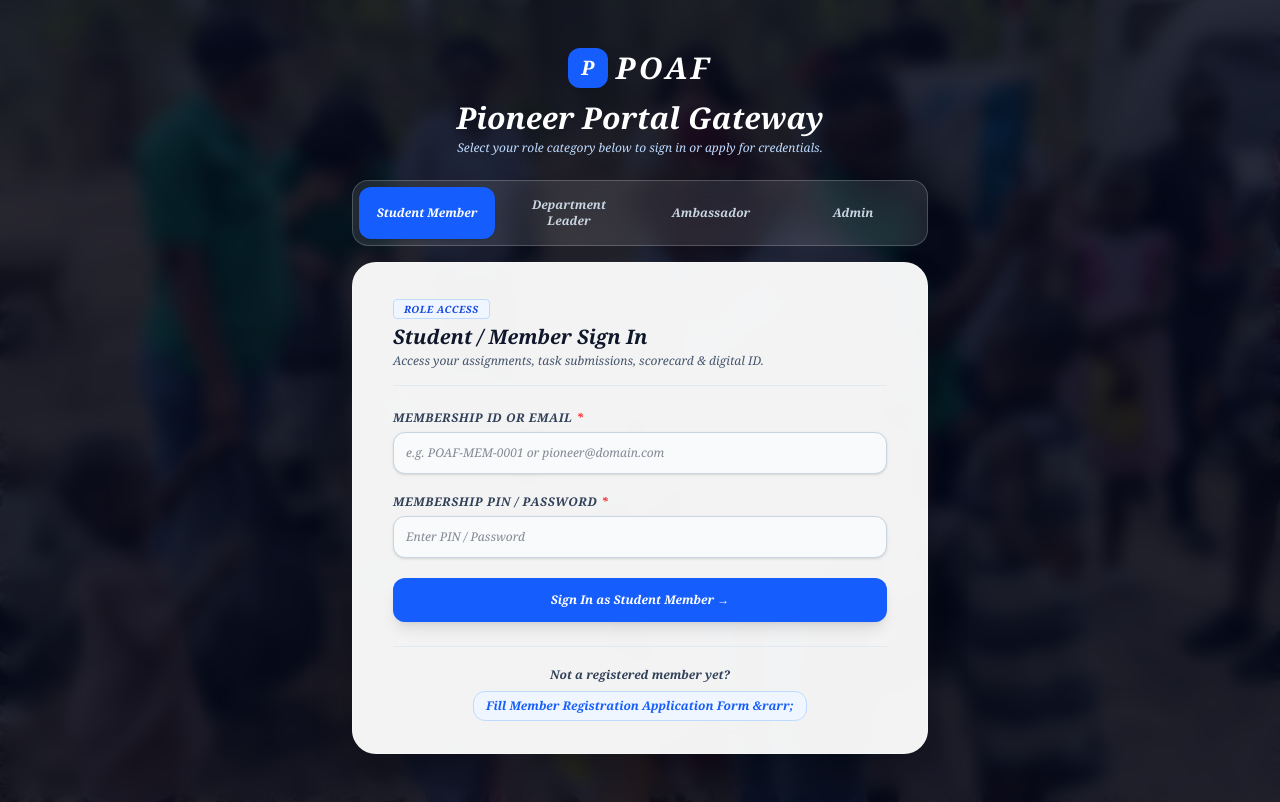
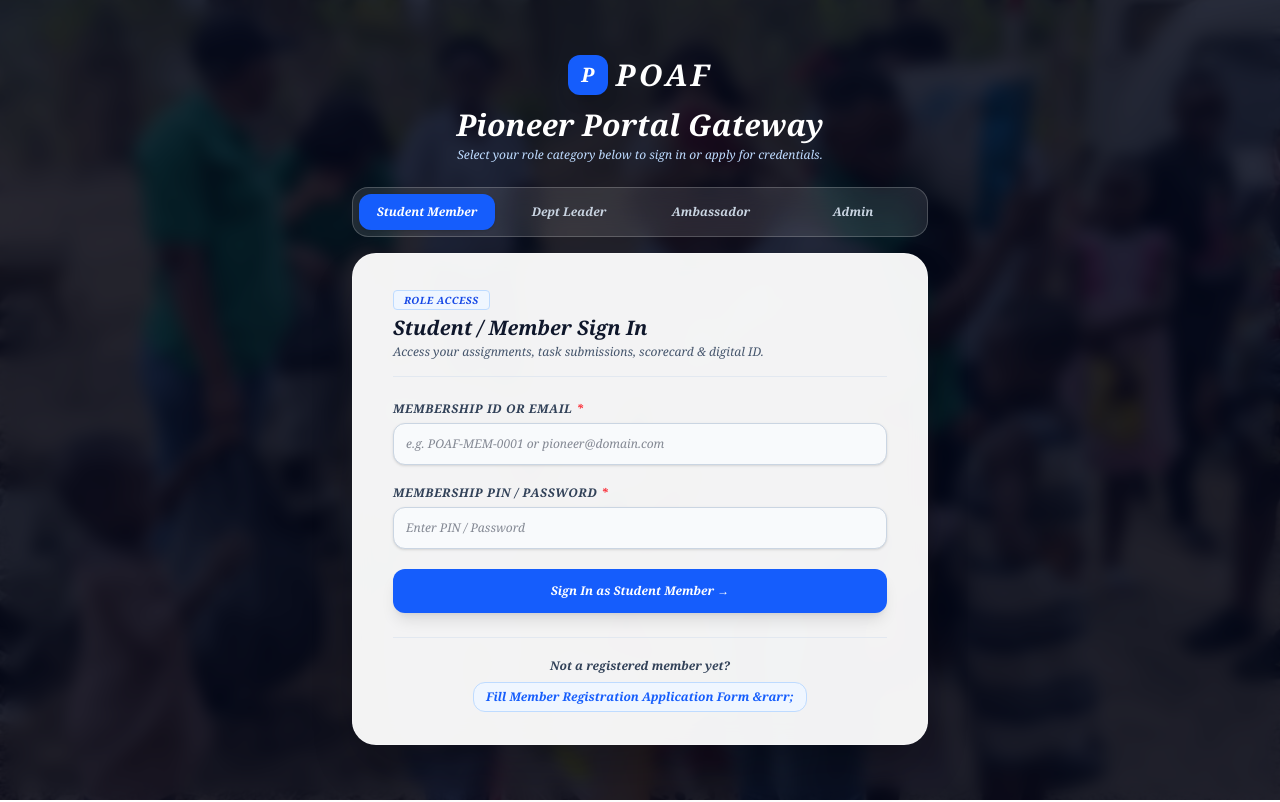
Before and after one commit to Ezra-FeelX-Us/POAF, a Next.js app: page /auth/login in a window 1280 px wide. Built offline with nearby package versions, Linux system fonts and the light colour scheme.

Commit message:
style: clean interface by removing decorative emojis and icons

```diff
--- a/src/app/(public)/portal/member/page.tsx
+++ b/src/app/(public)/portal/member/page.tsx
@@ -212,20 +212,20 @@ export default async function MemberDashboardPage() {
                   {task.status === "GRADED" ? (
                     <div className="bg-emerald-50 border border-emerald-200 p-3 rounded-xl text-xs space-y-1">
                       <div className="flex justify-between items-center">
-                        <span className="font-bold text-emerald-800"> Evaluated & Graded:</span>
+                        <span className="font-bold text-emerald-800">Evaluated & Graded:</span>
                         <span className="font-black text-emerald-900 font-mono text-sm">{task.awardedGrade} / {task.maxPoints} pts</span>
                       </div>
                       <p className="text-emerald-700 text-[11px]">Feedback: "{task.gradeFeedback || "Great work!"}"</p>
                     </div>
                   ) : task.status === "SUBMITTED" ? (
                     <div className="bg-amber-50 border border-amber-200 p-3 rounded-xl text-xs text-amber-800 flex items-center justify-between">
-                      <span> Work submitted. Awaiting leader review & points award.</span>
+                      <span>Work submitted. Awaiting leader review & points award.</span>
                       <span className="text-[10px] font-bold uppercase bg-amber-200/80 px-2 py-0.5 rounded">In Queue</span>
                     </div>
                   ) : (
                     <details className="bg-white p-3 rounded-xl border border-slate-200 text-xs cursor-pointer">
                       <summary className="font-bold text-blue-600 hover:text-blue-700 flex items-center justify-between">
-                        <span> Submit Work for Leader Review</span>
+                        <span>Submit Work for Leader Review</span>
                         <span className="text-[10px] text-slate-400 font-normal">Click to open form</span>
                       </summary>
 
--- a/src/app/auth/login/page.tsx
+++ b/src/app/auth/login/page.tsx
@@ -150,7 +150,7 @@ function LoginForm() {
               selectedRole === "leader" ? "bg-indigo-600 text-white shadow" : "text-slate-300 hover:text-white hover:bg-white/5"
             }`}
           >
-            Department Leader
+            Dept Leader
           </button>
           <button
             type="button"
```
